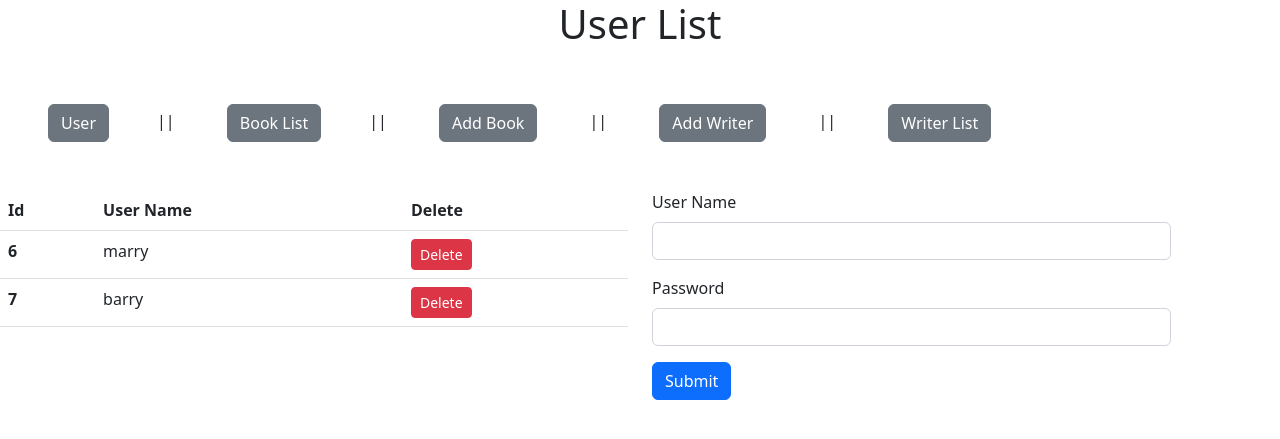
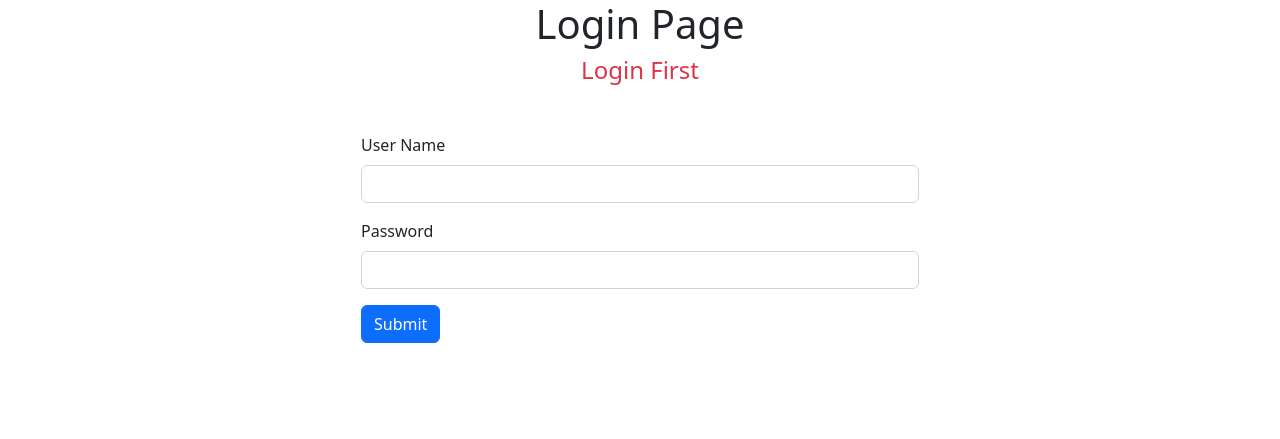
Before and after one commit to SOE13/study_Django, a Django app: page /user/ in a window 1280 px wide. Shown: the top 439 px of the page. Run offline with Django 4.2, Linux system fonts and the light colour scheme; data comes from the database, SQL or seed files in the repository; both versions use the stored data as it was after the commit.

Commit message:
'login-and-form'

```diff
--- /dev/null
+++ b/book/form.py
@@ -0,0 +1,5 @@
+from django import forms
+
+class UserFrom(forms.Form):
+    user_name=forms.CharField(label='User Name',max_length=20,widget=forms.TextInput(attrs={'class':'form-control'}))
+    password=forms.CharField(label='Password',max_length=16,widget=forms.PasswordInput(attrs={'class':'form-control'}))
--- a/book/urls.py
+++ b/book/urls.py
@@ -4,7 +4,10 @@ from . import views
 
 urlpatterns = [
     path('home/',views.home),
-    path("",views.viewReturn),
+
+    path("",views.login,name='login'),
+    path("logout/",views.logout,name='logout'),
+
     path("user/",views.user,name='user'),
     path("deleteUser/<int:id>/",views.deleteUser,name='deleteUser'),
 
--- a/book/views.py
+++ b/book/views.py
@@ -1,5 +1,6 @@
 from django.shortcuts import render,redirect
 from .models import Book,Writer,Users
+from .form import UserFrom
 
 # Create your views here.
 from django.http import HttpResponse
@@ -9,15 +10,41 @@ from django.http import HttpResponse
 def home(request):
     return HttpResponse("<h1>Home Page</h1>")
 
-def viewReturn(request):
+def login(request):
+    if request.method == "POST":
+        name=request.POST['name']
+        password=request.POST['password']
+        if Users.objects.filter(user_name=name).exists():
+            user=Users.objects.get(user_name=name)
+            if user.password==password:
+                request.session['user']=name
+                return redirect("user")
+            else:
+                return render(request, "login.html",{'password_error':"Wrong Password!"})
+        else:
+            return render(request, "login.html",{'user_error':"User Not found!"})
     return render(request, "login.html")
 
 
+def logout(request):
+    try:
+        del request.session['user']
+    except:
+        pass
+    return render(request, "login.html")
+
 def user(request):
+    try:
+        user_name=request.session['user']
+    except:
+        return render(request, "login.html",{'login_error':'Login First'})
+
     context={'users':Users.objects.all()}
+    context['form']=UserFrom()
     if request.method == "POST":
-        name=request.POST['name']
-        password=request.POST['password']
+        form=UserFrom(request.POST)
+        name=form['user_name'].value()
+        password=form['password'].value()
         if Users.objects.filter(user_name=name).exists():
             context['error']='This User is Already exited'
         else:
--- a/templates/login.html
+++ b/templates/login.html
@@ -1,20 +1,27 @@
 {% extends 'main.html' %} {% block context %}
 <h1 class="text-center">Login Page</h1>
+<h4 class="text-center text-danger">{{login_error}}</h4>
 
 <div class="container">
   <div class="col-6 m-auto mt-5">
-    <form>
+    <form action="{% url 'login' %}" method="post">
+      {% csrf_token %}
       <div class="mb-3">
         <label for="name" class="form-label">User Name</label>
-        <input type="text" class="form-control" id="name" />
+        <input name="name" type="text" class="form-control" id="name" />
+        <div id="emailHelp" class="form-text text-danger">{{user_error}}</div>
       </div>
       <div class="mb-3">
         <label for="exampleInputPassword1" class="form-label">Password</label>
         <input
+          name="password"
           type="password"
           class="form-control"
           id="exampleInputPassword1"
         />
+        <div id="emailHelp" class="form-text text-danger">
+          {{password_error}}
+        </div>
       </div>
 
       <button type="submit" class="btn btn-primary">Submit</button>
--- a/templates/nav.html
+++ b/templates/nav.html
@@ -3,3 +3,5 @@
 <a class="btn btn-secondary m-5" href="{% url 'addBook' %}">Add Book</a> ||
 <a class="btn btn-secondary m-5" href="{% url 'addWriter' %}">Add Writer</a> ||
 <a class="btn btn-secondary m-5" href="{% url 'writerList' %}">Writer List</a>
+||
+<a class="btn btn-danger m-5" href="{% url 'logout' %}">Logout</a>
--- a/templates/user/user.html
+++ b/templates/user/user.html
@@ -31,18 +31,16 @@
   <div class="col-5">
     <form action="" method="post">
       {% csrf_token %}
+      <div class="text-danger">{{error}}</div>
       <div class="mb-3">
         <label for="name" class="form-label">User Name</label>
-        <input type="text" class="form-control" id="name" name="name" />
+
+        {{form.user_name}}
       </div>
       <div class="mb-3">
         <label for="exampleInputPassword1" class="form-label">Password</label>
-        <input
-          name="password"
-          type="password"
-          class="form-control"
-          id="exampleInputPassword1"
-        />
+
+        {{form.password}}
       </div>
 
       <button type="submit" class="btn btn-primary">Submit</button>
```
Also changed, not shown: db.sqlite3.
